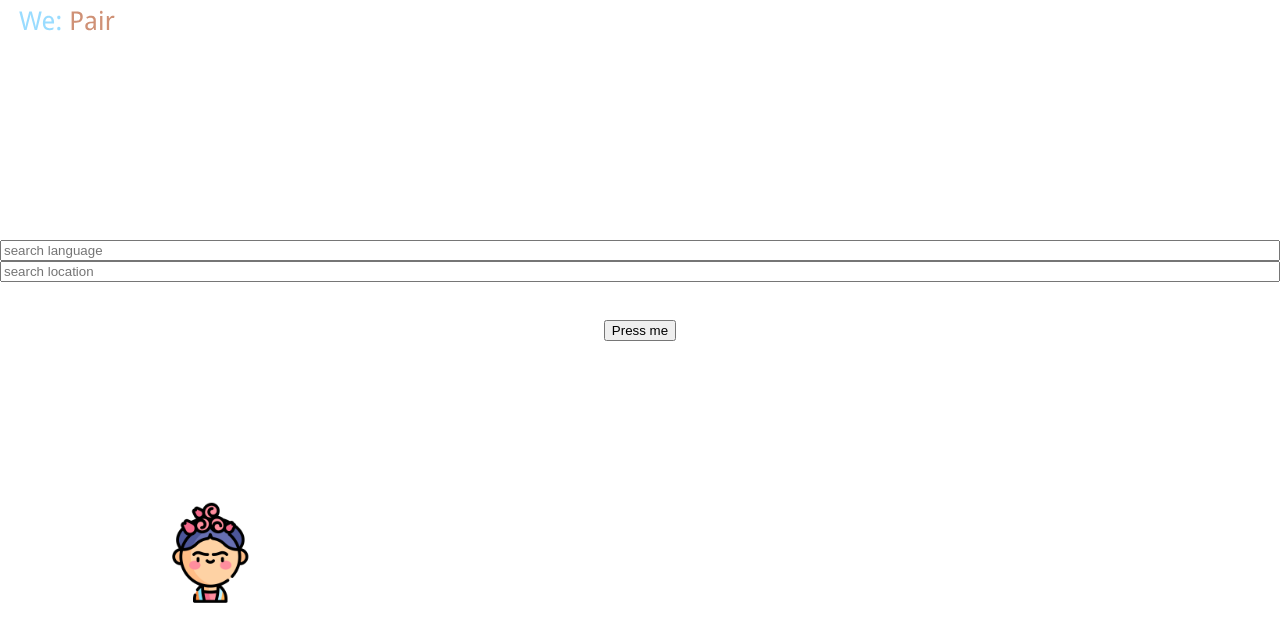
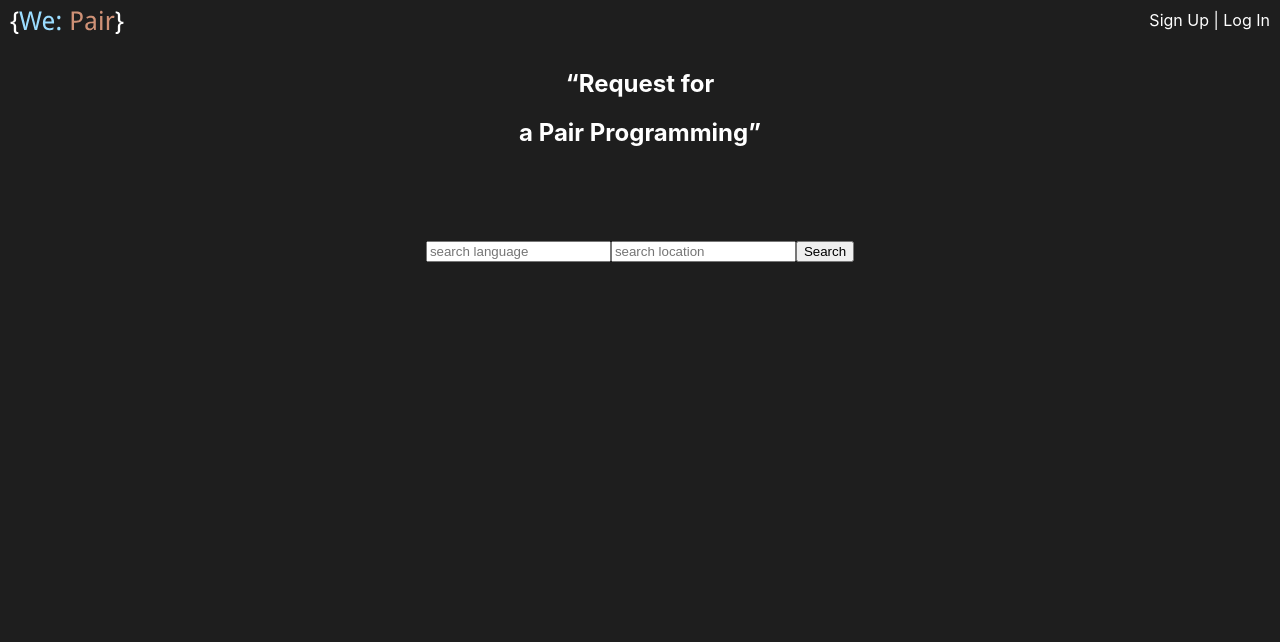
Before and after one commit to kodiri/we-pair, a React (Create React App) app: page /results in a window 1280 px wide. Shown: the top 642 px of the page. Built offline with nearby package versions, Linux system fonts and the light colour scheme.

Commit message:
implement search and results component(Anitha)

```diff
--- a/src/frontend/App.css
+++ b/src/frontend/App.css
@@ -1,6 +1,6 @@
 .App {
   text-align: center;
-  background: white;
+  background-color: #1e1e1e;
   width: 100vw;
   height: 100vh;
 }
--- a/src/frontend/App.js
+++ b/src/frontend/App.js
@@ -1,6 +1,6 @@
 import React from 'react';
 import { BrowserRouter as Router, Route, Switch } from 'react-router-dom';
-import Results from './components/Result/Results';
+import {Results, SearchResults }from './components/Result/Results';
 import Profile from './components/Profile/Profile';
 import RoutingPage from './components/RoutingPage/RoutingPage';
 import './App.css';
--- a/src/frontend/components/Result/Results.js
+++ b/src/frontend/components/Result/Results.js
@@ -1,14 +1,14 @@
-import React from 'react';
-import './Results.css';
-import SearchBar from '../SearchBar/SearchBar';
-import Header from '../Header/Header';
-import people from '../../image/people.png';
+import React from "react";
+import "./Results.css";
+import SearchBar from "../SearchBar/SearchBar";
+import Header from "../Header/Header";
+import people from "../../image/people.png";
 
-export default function Results() {
-    return (
-        <div>
-            <SearchBar />
-            <table className="resultsTable">
+export function Results() {
+  return (
+    <div>
+      <SearchBar />
+      {/* <table className="resultsTable">
                 <tr>
                     <th>User</th>
                     <th>Programming Language</th>
@@ -22,7 +22,27 @@ export default function Results() {
                     <td>dummy Language</td>
                     <td>dummy Location</td>
                 </tr>
-            </table>
-        </div>
-    )
+            </table> */}
+    </div>
+  );
 }
+
+export function SearchResults(props) {
+  return (
+    <table className="resultsTable">
+      <tr>
+        <th>User</th>
+        <th>Programming Language</th>
+        <th>Location</th>
+      </tr>
+      <tr>
+        <td>
+          <img className="user-image" src={people} alt="people" />
+          <div>{props.name}</div>
+        </td>
+        <td>{props.language}</td>
+        <td>{props.location}</td>
+      </tr>
+    </table>
+  );
+}
--- a/src/frontend/components/RoutingPage/RoutingPage.js
+++ b/src/frontend/components/RoutingPage/RoutingPage.js
@@ -8,7 +8,6 @@ import Header from '../Header/Header';
 export default function RoutingPage() {
   return (
     <div className="RoutingPage">
-      <Header />
       <main>
         <Search />
       </main>
--- a/src/frontend/components/SearchBar/SearchBar.css
+++ b/src/frontend/components/SearchBar/SearchBar.css
@@ -1,5 +1,5 @@
-.Search {
-    display: flex;
+.SearchBar {
+    /* display: flex; */
     flex-flow: column;
 }
 
@@ -9,3 +9,7 @@
     border: none;
     margin: 5px auto;
 }
+
+h2 {
+    color: white;
+}
--- a/src/frontend/components/SearchBar/SearchBar.js
+++ b/src/frontend/components/SearchBar/SearchBar.js
@@ -1,85 +1,109 @@
 import React from "react";
 import "./SearchBar.css";
-import { Link } from 'react-router-dom';
+import { Link } from "react-router-dom";
+import {SearchResults} from "../Result/Results"
 
-// Start array of user objects
+
 const users = [
   {
     id: 1,
     name: "Anitha Dharneedharan ",
-    Language: "JavaScript",
-    Location: "Sutton"
+    language: "JavaScript",
+    location: "Sutton"
   },
   {
     id: 2,
     name: "Florin Dumitru",
-    Language: "Python",
-    Location: "Walthamstow"
+    language: "Python",
+    location: "Walthamstow"
   },
   {
     id: 3,
     name: "Kainy Ryu",
-    Language: "Java",
-    Location: "Bethnal Green"
+    language: "Java",
+    location: "Bethnal Green"
   },
   {
     id: 4,
     name: "Kamila Lew",
-    Language: "C++",
-    Location: "Heathrow"
+    language: "C++",
+    location: "Heathrow"
   },
   {
     id: 5,
     name: "Selchuk Karakus",
-    Language: "Ruby",
-    Location: "Leytonstone"
+    language: "Ruby",
+    location: "Leytonstone"
   },
   {
     id: 6,
     name: "Estaban Espanyol",
-    Language: "Java",
-    Location: "Wood Green"
-  },
-
+    language: "Java",
+    location: "Wood Green"
+  }
 ];
 
 export default class SearchBar extends React.Component {
   constructor() {
     super();
     this.state = {
-      searchValue: '',
-      filteredUsers: ''
+      languageSearchQuery: "",
+      locationSearchQuery: "",
+      filteredUsers: "",
+      filteredLocation: ""
     };
   }
 
-  // handleChange(userInput) {
-  //   this.setState({searchValue: userInput});
-  // }
-
-  activeList() {
-    this.setState({filteredUsers: users.filter(user => user.Language.includes(this.state.searchValue))
-    .map((profile) => <h2>{profile.name}</h2>)})
+  searchDatabase() {
+    let filteredUsers = users
+      .filter(user => user.language
+        .toLowerCase()
+        .includes(this.state.languageSearchQuery.toLowerCase()))
+      .map(profile =>   <SearchResults key={profile.id} name={profile.name} language={profile.language} location={profile.location}/>);
+    let filteredLocation = users
+      .filter(user => user.location
+        .toLowerCase()
+        .includes(this.state.locationSearchQuery.toLowerCase()))
+      .map(profile => <h2>{profile.name}</h2>);
+    if (this.state.languageSearchQuery && this.state.locationSearchQuery) {
+      this.setState({
+        filteredUsers,
+        filteredLocation
+      });
+    } else if (this.state.languageSearchQuery) {
+      this.setState({
+        filteredUsers
+      });
+    } else if (this.state.locationSearchQuery) {
+      this.setState({
+        filteredLocation
+      });
+    }
+    else {
+      return "Please try again";
+    }
   }
 
   render() {
     return (
-      <div className="Search">
+      <div className="SearchBar">
         <input
-          className="Search-language-input"
+          className="search-language-input"
           type="search"
           placeholder="search language"
-          onChange={(e) => this.setState({searchValue:(e.target.value)})}
+          onChange={e => this.setState({ languageSearchQuery: e.target.value })}
         />
         <input
-          className="Search-location-input"
+          className="search-location-input"
           type="search"
           placeholder="search location"
+          onChange={e => this.setState({ locationSearchQuery: e.target.value })}
         />
+        {/* <h1>{this.state.searchValue}</h1> */}
+        <button onClick={() => this.searchDatabase()}>Search</button>
+        <Link to="/results"></Link>
         <h3>{this.state.filteredUsers}</h3>
-        {/* <h1>{this.state.searchValue}</h1> */}
-        <Link to="/results">
-          <button onClick={() => this.activeList()}>Press me</button>
-        </Link>
+        <h3>{this.state.filteredLocation}</h3>
       </div>
     );
   }
```
